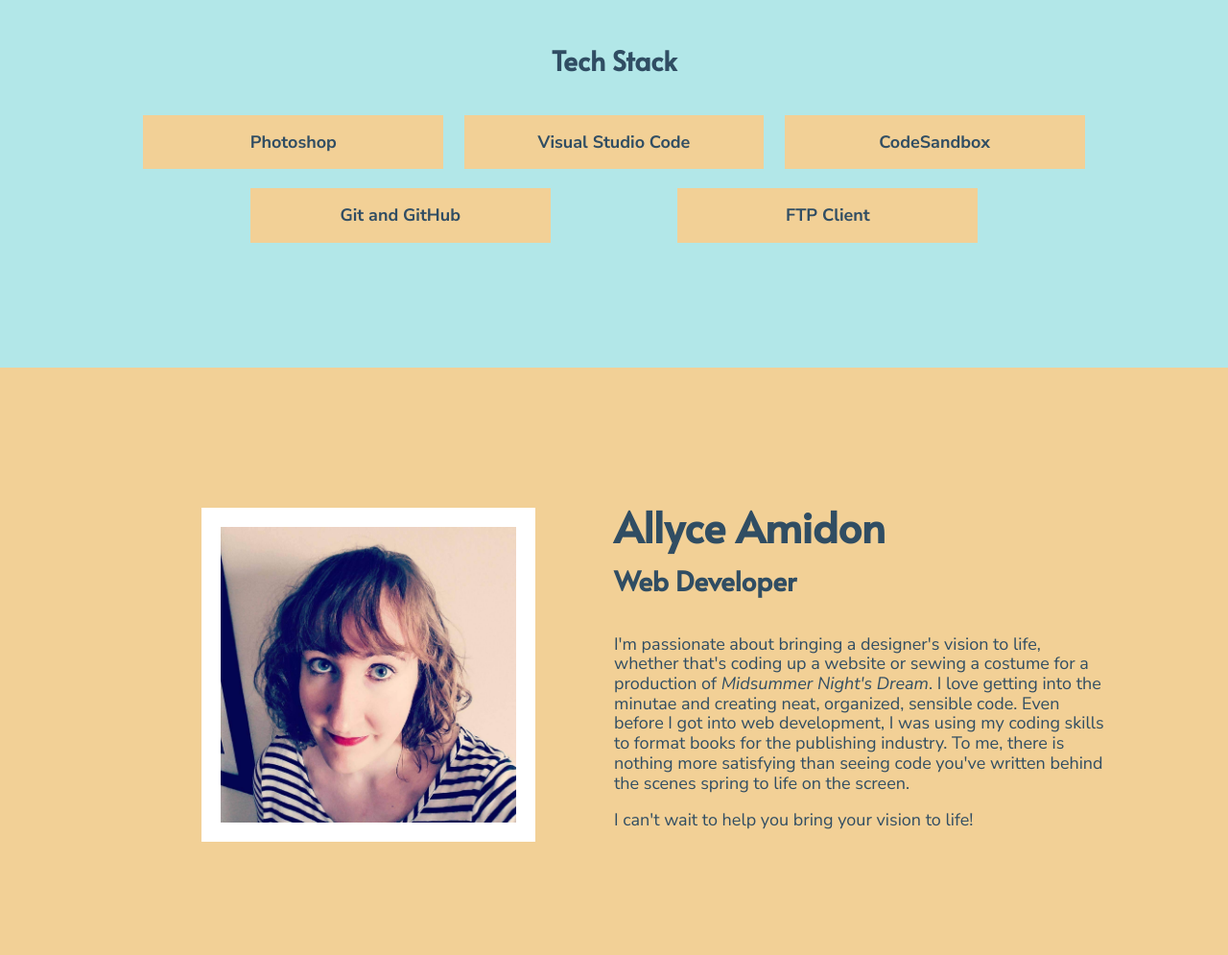
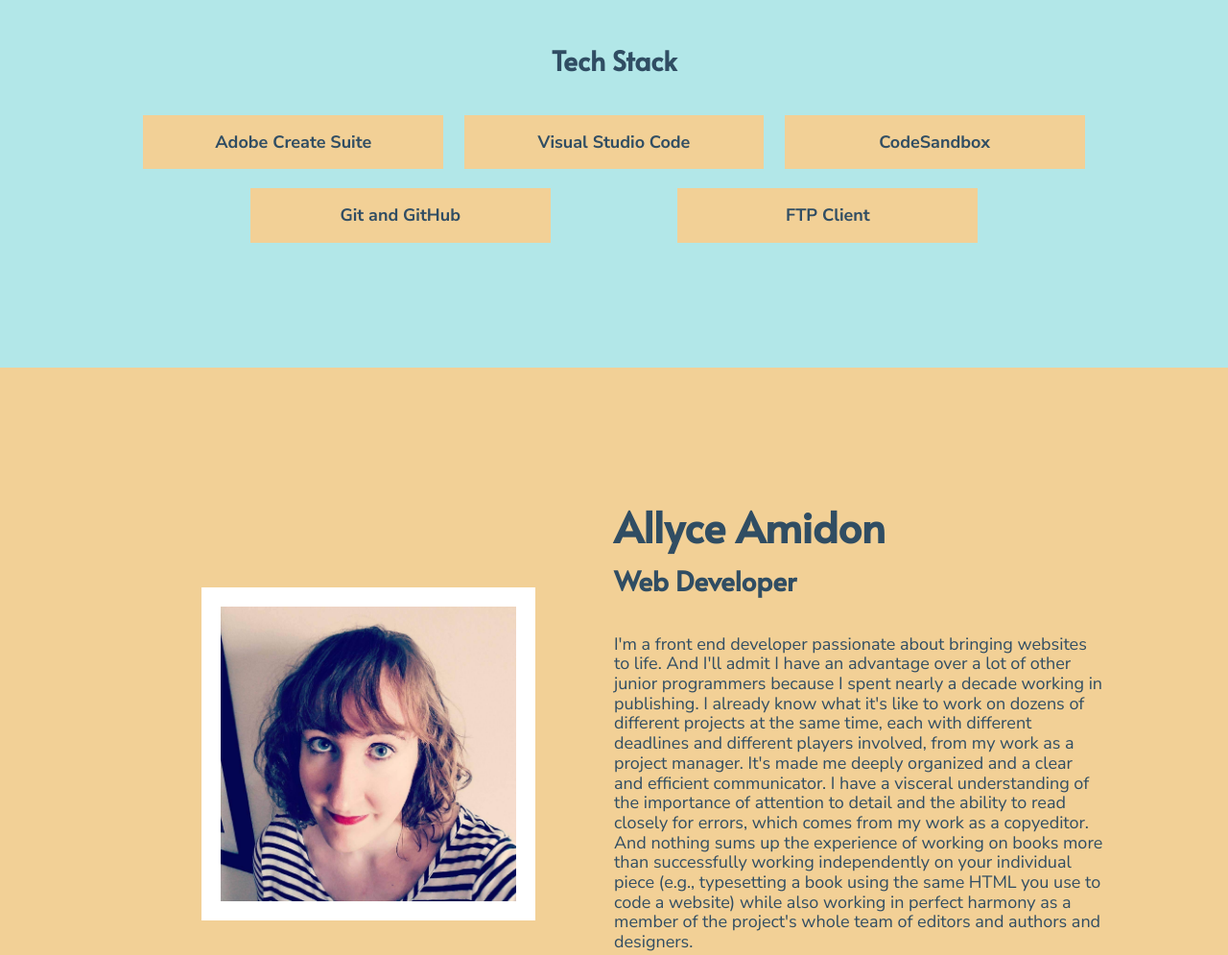
Before and after one commit to amidona/portfolio, a website built with Parcel: page index.html in a window 1280 px wide. Shown: the part 2811-3806 px from the top of the page at 96% size. Built offline with nearby package versions, Linux system fonts and the light colour scheme.

Commit message:
Updated bio and skills

```diff
--- a/index.html
+++ b/index.html
@@ -122,7 +122,7 @@
                 </ul>
                 <h4>Tech Stack</h4>
                 <ul>
-                    <li>Photoshop</li>
+                    <li>Adobe Create Suite</li>
                     <li>Visual Studio Code</li>
                     <li>CodeSandbox</li>
                     <li>Git and GitHub</li>
@@ -142,10 +142,7 @@
                 <div id="about-content">
                     <h3>Allyce Amidon</h3>
                     <h4>Web Developer</h4>
-                    <p>I'm passionate about bringing a designer's vision to life, whether that's coding up a website or sewing a costume for a production of
-                        <em>Midsummer Night's Dream</em>. I love getting into the minutae and creating neat, organized, sensible code. Even before I got into
-                        web development, I was using my coding skills to format books for the publishing industry. To me, there is nothing more satisfying than
-                        seeing code you've written behind the scenes spring to life on the screen.
+                    <p>I'm a front end developer passionate about bringing websites to life. And I'll admit I have an advantage over a lot of other junior programmers because I spent nearly a decade working in publishing. I already know what it's like to work on dozens of different projects at the same time, each with different deadlines and different players involved, from my work as a project manager. It's made me deeply organized and a clear and efficient communicator. I have a visceral understanding of the importance of attention to detail and the ability to read closely for errors, which comes from my work as a copyeditor. And nothing sums up the experience of working on books more than successfully working independently on your individual piece (e.g., typesetting a book using the same HTML you use to code a website) while also working in perfect harmony as a member of the project's whole team of editors and authors and designers.
                     </p>
                     <p>I can't wait to help you bring your vision to life!</p>
                 </div>
```
Lines whose indentation alone changed are shown as unchanged.
